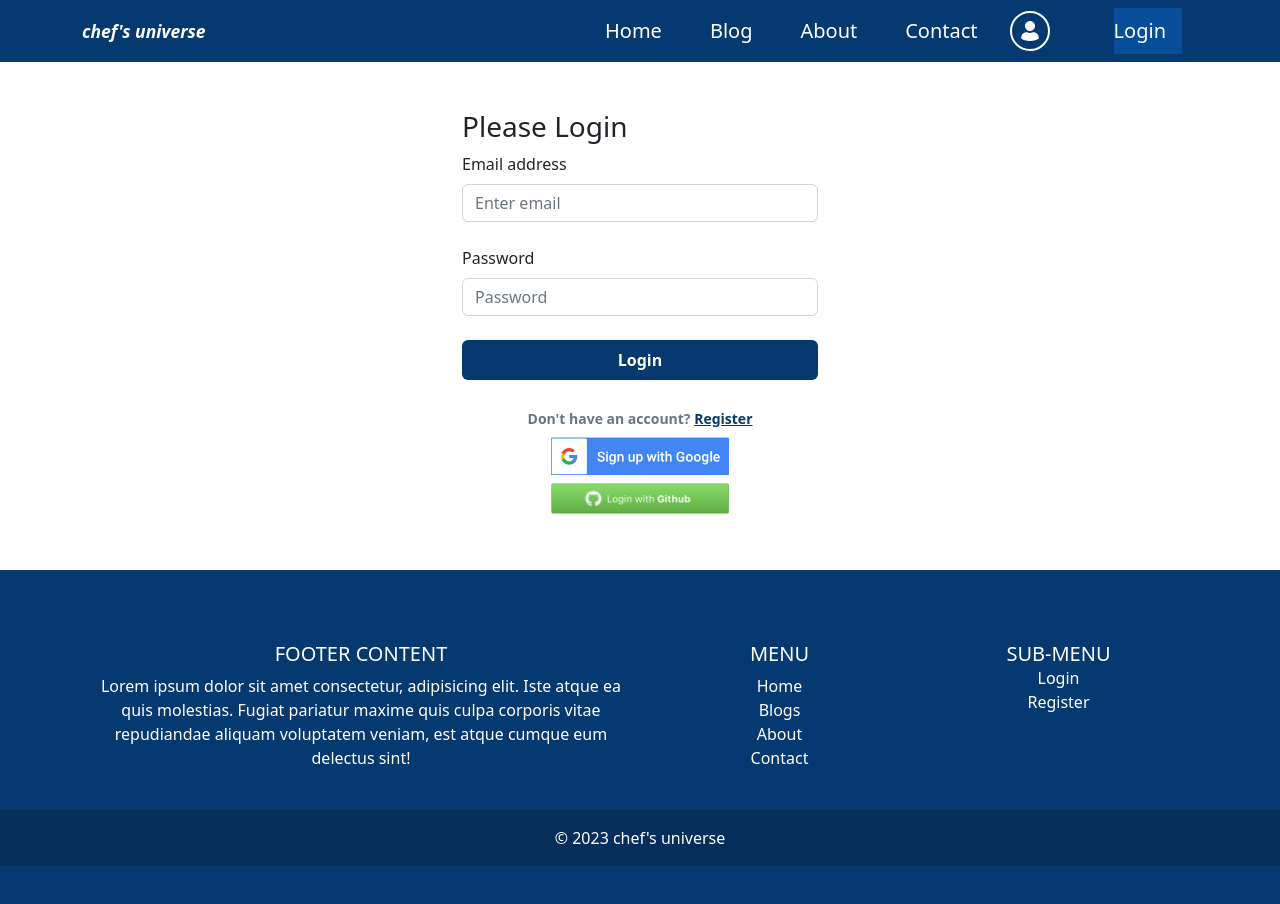
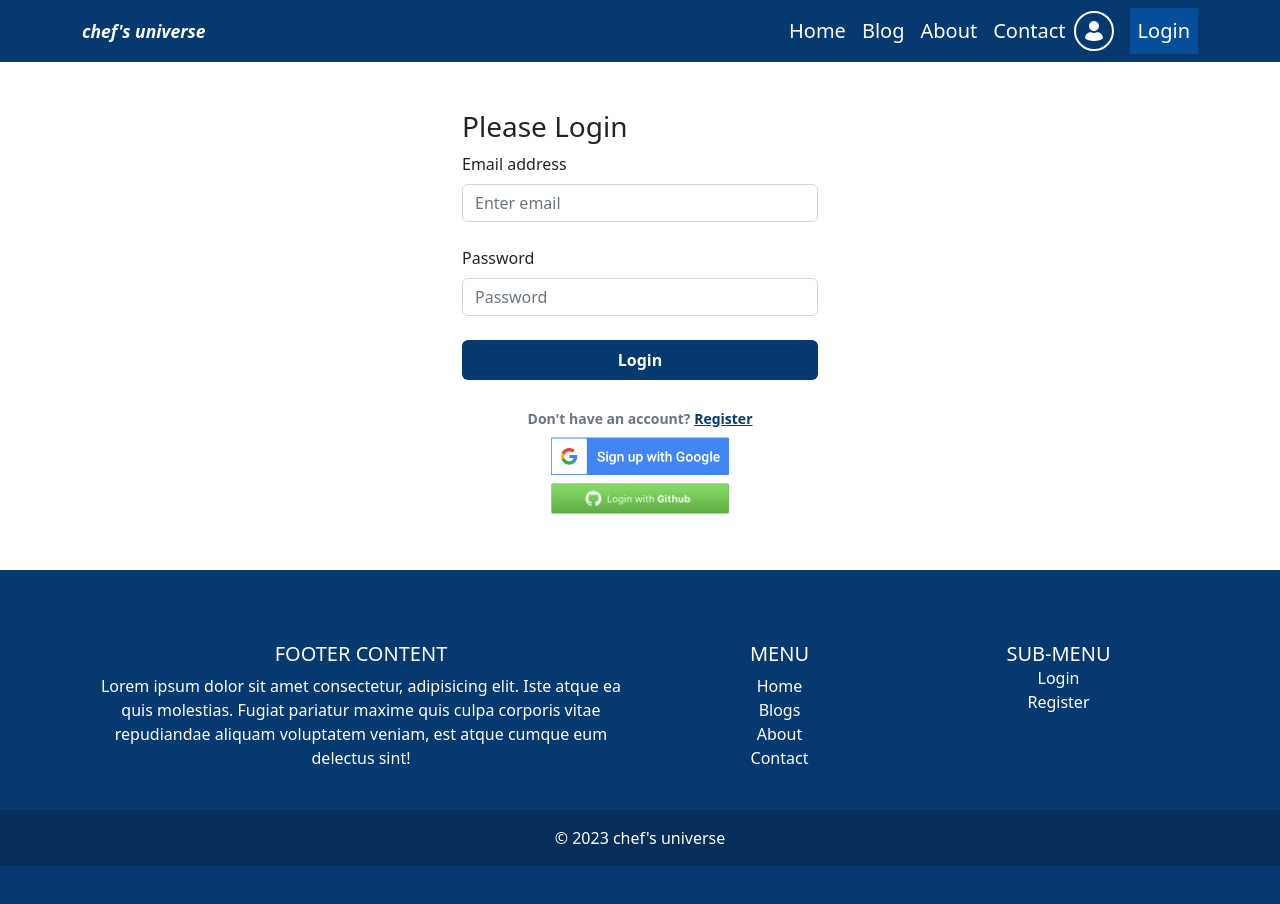
Before and after one commit to NS-Sheam/chefs-universe-client, a React (Vite) app: page /login in a window 1280 px wide. Shown: the top 904 px of the page. Built offline with nearby package versions, Linux system fonts and the light colour scheme; no server answers.

Commit message:
simple bug about loading user

```diff
--- a/src/pages/Home/Banner/Banner.jsx
+++ b/src/pages/Home/Banner/Banner.jsx
@@ -24,7 +24,7 @@ const Banner = () => {
                         </Row>
                         <div className='px-2 px-md-4 py-2'>
                             <h1 className='fw-bold text-white text-end'>Welcome to the universe of <br /> <span>dalicious recipies</span></h1>
-                            <p className='text-white text-sm-end me-0'>Discover a world of delicious and easy-to-follow recipes for any occasion. From classic family meals to creative and exotic dishes, our collection has something for everyone. With step-by-step instructions and beautiful photos, cooking has never been more enjoyable. Start exploring now and let's cook up something amazing together!</p>
+                            <p className='text-white text-end me-0'>Discover a world of delicious and easy-to-follow recipes for any occasion. From classic family meals to creative and exotic dishes, our collection has something for everyone. With step-by-step instructions and beautiful photos, cooking has never been more enjoyable. Start exploring now and let's cook up something amazing together!</p>
                         </div>
                     </div>
                 </Carousel.Item>
@@ -34,7 +34,7 @@ const Banner = () => {
 
                         <div className='px-2 px-md-4 py-2'>
                             <h1 className='fw-bold text-white text-lg text-start'>Welcome to the universe of <br /> <span>dalicious recipies</span></h1>
-                            <p className='text-white text-sm-end me-0'>Discover a world of delicious and easy-to-follow recipes for any occasion. From classic family meals to creative and exotic dishes, our collection has something for everyone. With step-by-step instructions and beautiful photos, cooking has never been more enjoyable. Start exploring now and let's cook up something amazing together!</p>
+                            <p className='text-white text-start me-0'>Discover a world of delicious and easy-to-follow recipes for any occasion. From classic family meals to creative and exotic dishes, our collection has something for everyone. With step-by-step instructions and beautiful photos, cooking has never been more enjoyable. Start exploring now and let's cook up something amazing together!</p>
                         </div>
                         <Row>
                             <Col xs={8} md={12}>
--- a/src/pages/Home/ChefTalk/SingleChefTalk.jsx
+++ b/src/pages/Home/ChefTalk/SingleChefTalk.jsx
@@ -9,7 +9,7 @@ const SingleChefTalk = ({ data, i }) => {
         // data-aos={i % 2 === 0 ? "zoom-in-right" : "zoom-in-left"}
         data-aos="fade-up"
             data-aos-easing="ease-in-sine"
-            data-aos-duration="100"
+            data-aos-duration="1500"
             className={`border border-2 mb-4 h-100 d-flex gap-5 justify-content-between align-items-center ${i % 2 === 0 ? "flex-column flex-md-row" : "flex-column flex-md-row-reverse"} p-4 border rounded-3`}>
             <LazyLoad className='h-100 w-100'>
                 <Card.Img className='cheftalk-img h-100 img-fluid' variant="top" src={chefImage} />
--- a/src/pages/Home/Feedback/Feedback.jsx
+++ b/src/pages/Home/Feedback/Feedback.jsx
@@ -6,7 +6,8 @@ const Feedback = () => {
     return (
         <div className='feedback d-flex vh-100 align-items-center justify-content-center mb-4'>
             <Container>
-                <h4 className='text-black py-4 fw-bold text-center'>Give us your feedback about our chefs</h4>
+                <h3 className='text-black py-4 fw-bold text-center'>Give your feedback</h3>
+                <p className='text-center'>We greatly value your feedback! We believe that your thoughts and opinions are crucial in helping us improve our website and providing the best experience possible for our users. Whether you have suggestions for new recipes, feedback on existing ones, or just want to share your thoughts, we welcome and appreciate all feedback. Our team carefully considers every comment we receive and uses them to continuously improve our website. So please, don't hesitate to share your thoughts with us. Thank you for being a part of our community and helping us make our chef recipe website even better!</p>
                 <Form>
                     <Form.Group className="mb-3" controlId="formBasicEmail">
                         <Row>
--- a/src/pages/Home/chefCards/SingleChef/SingleChef.css
+++ b/src/pages/Home/chefCards/SingleChef/SingleChef.css
@@ -17,5 +17,5 @@
     background-color: #0d427b0e;
     background-blend-mode: overlay;
     border: 1px solid var(--primary-color);
-    overflow-x: hidden;
+    /* overflow-x: hidden; */
   }
--- a/src/pages/Home/chefCards/SingleChef/SingleChef.jsx
+++ b/src/pages/Home/chefCards/SingleChef/SingleChef.jsx
@@ -11,7 +11,7 @@ const SingleChef = ({ data }) => {
     const { chefId, recipeId, chefImage, chefName, yearOfExperience, numberOfRecipes, likes } = data;
     return (
         <Card className='chefCard mb-4 data-card mx-auto'>
-            <LazyLoad className='h-50'>
+            <LazyLoad className='h-100 w-100'>
                 <Card.Img className='h-100 w-100' variant="top" src={chefImage} />
             </LazyLoad>
             <Card.Body>
--- a/src/pages/login/Login/Login.jsx
+++ b/src/pages/login/Login/Login.jsx
@@ -6,7 +6,7 @@ import googleBtn from "../../../assets/GoogleSignUpDark.png"
 import gitHubBtn from "../../../assets/gh-login-button.png"
 
 const Login = () => {
-    const { signIn, signInWithGoogle, githubSignIn } = useContext(AuthContext);
+    const { signIn, signInWithGoogle, githubSignIn, setLoading } = useContext(AuthContext);
     const [error, setError] = useState(null);
     const location = useLocation();
     const navigate = useNavigate();
@@ -27,6 +27,7 @@ const Login = () => {
             })
             .catch(error => {
                 setError(error);
+                setLoading(false);
             })
 
     }
@@ -37,7 +38,10 @@ const Login = () => {
                 // console.log(loggedUser);
                 navigate(from, { replace: true })
             })
-            .catch(error => setError(error))
+            .catch(error => {
+                setError(error);
+                setLoading(false);
+            })
     }
     const handleGithubSignIn = () => {
         githubSignIn()
@@ -45,7 +49,10 @@ const Login = () => {
                 const loggedUser = result.user;
                 navigate(from, { replace: true })
             })
-            .catch(error => setError(error))
+            .catch(error => {
+                setError(error);
+                setLoading(false);
+            })
     }
     return (
         <Container className='mx-auto my-5'>
--- a/src/pages/login/Register/Register.jsx
+++ b/src/pages/login/Register/Register.jsx
@@ -5,7 +5,7 @@ import { AuthContext } from '../../../providers/AuthProvider';
 import { updateProfile } from 'firebase/auth';
 
 const Register = () => {
-    const { createUser } = useContext(AuthContext);
+    const { createUser, setLoading } = useContext(AuthContext);
     const [error, setError] = useState(null);
     const navigate = useNavigate();
 
@@ -30,6 +30,7 @@ const Register = () => {
             })
             .catch(error => {
                 setError(error.message);
+                setLoading(false);
             })
     }
     return (
--- a/src/pages/shared/ActiveLink/ActiveLink.jsx
+++ b/src/pages/shared/ActiveLink/ActiveLink.jsx
@@ -8,8 +8,8 @@ const ActiveLink = ({to, children}) => {
         to={to}
         className={({ isActive, isPending }) =>
             isActive
-                ? "ms-0 me-lg-3 ps-0 pe-3 mx-md-3  my-1 my-md-0 py-1 py-md-2 active-nav"
-                : "ms-0 me-lg-3 ps-0 pe-3 mx-md-3  my-1 my-md-0 py-1 py-md-2"
+                ? "px-2 py-2 my-2 my-lg-0 text-center active-nav"
+                : "px-2 py-2 my-2 my-lg-0 text-center"
 
         }
     >
--- a/src/pages/shared/Header/Header.jsx
+++ b/src/pages/shared/Header/Header.jsx
@@ -10,16 +10,17 @@ import { Spinner } from 'react-bootstrap';
 import ActiveLink from '../ActiveLink/ActiveLink';
 
 function Header() {
-    const { user, logOut, loading } = useContext(AuthContext);
+    const { user, logOut,loading, setLoading } = useContext(AuthContext);
     // console.log(user.displayName);
     if (loading) {
-        return <Spinner></Spinner>;
+        return <Spinner className='mx-auto d-block'></Spinner>;
     }
     const handleLogout = () => {
         console.log("hello");
         logOut()
             .then()
             .catch(error => console.log(error))
+            setLoading(false);
     }
 
     return (
@@ -36,7 +37,7 @@ function Header() {
                             <ActiveLink to="/contact">Contact</ActiveLink>
                         </Nav>
                         <Nav className="me-auto align-items-start align-items-md-center flex-grow-1">
-                            <Link className='ms-0 me-lg-3 ps-0 pe-3'>
+                            <Link className=''>
                                 {
                                     user?.photoURL ?
                                         <img title={user.displayName} src={user.photoURL} className='user-img rounded-circle' alt="" /> :
@@ -45,8 +46,8 @@ function Header() {
                             </Link>
                             {
                                 user ?
-                                    <Link onClick={handleLogout} className='me-lg-3 py-2'><span>Logout</span></Link> :
-                                    <ActiveLink className='me-lg-3 py-2' to="/login">Login</ActiveLink>
+                                    <Link onClick={handleLogout} className='px-2 py-2 my-2 my-lg-0 text-center'><span>Logout</span></Link> :
+                                    <ActiveLink className='px-2 py-2 my-2 my-lg-0 text-center' to="/login">Login</ActiveLink>
                             }
                         </Nav>
                     </Navbar.Collapse>
--- a/src/providers/AuthProvider.jsx
+++ b/src/providers/AuthProvider.jsx
@@ -45,9 +45,10 @@ const AuthProvider = ({ children }) => {
         createUser,
         signIn,
         signInWithGoogle,
+        githubSignIn,
         logOut,
         loading,
-        githubSignIn
+        setLoading
     };
     return (
         <AuthContext.Provider value={authInfo}>
```
Also changed, not shown: src/pages/chefRecipies/Recipies/Recipies.jsx (+4 -4 lines).
